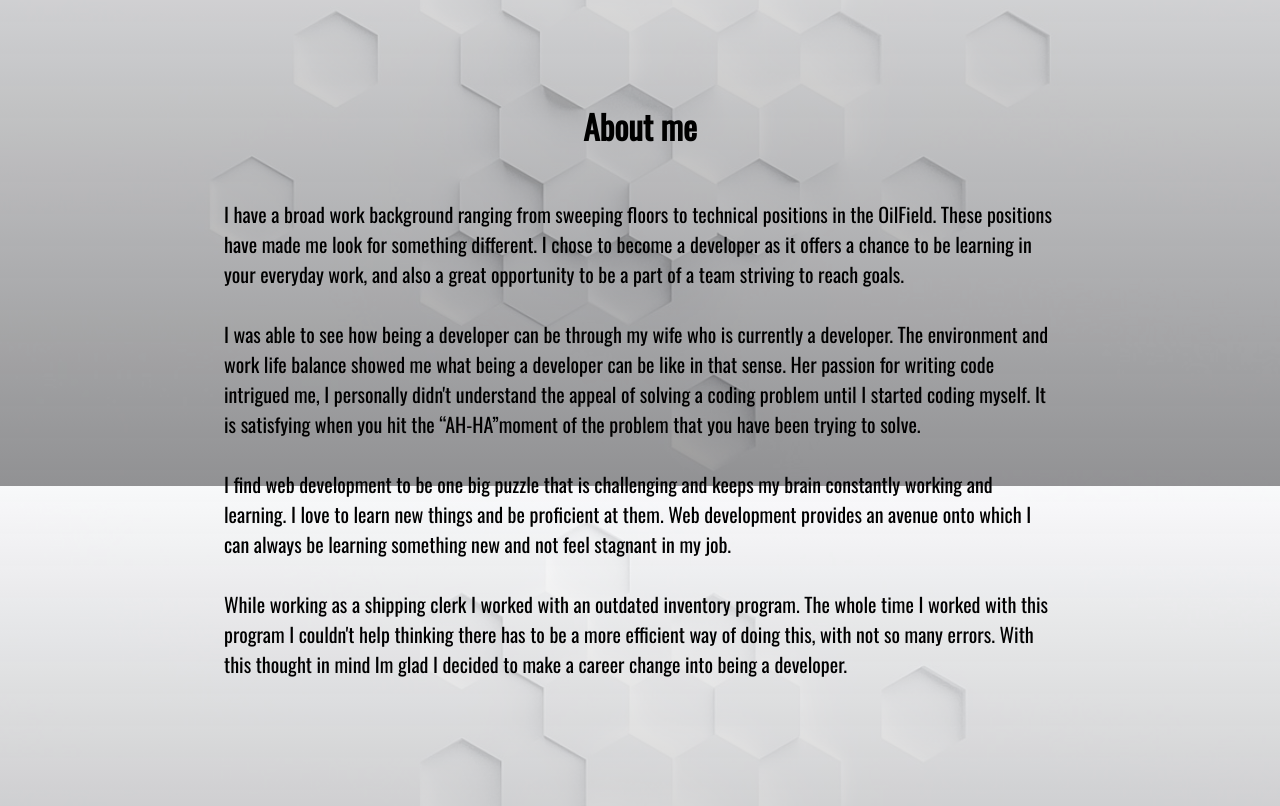
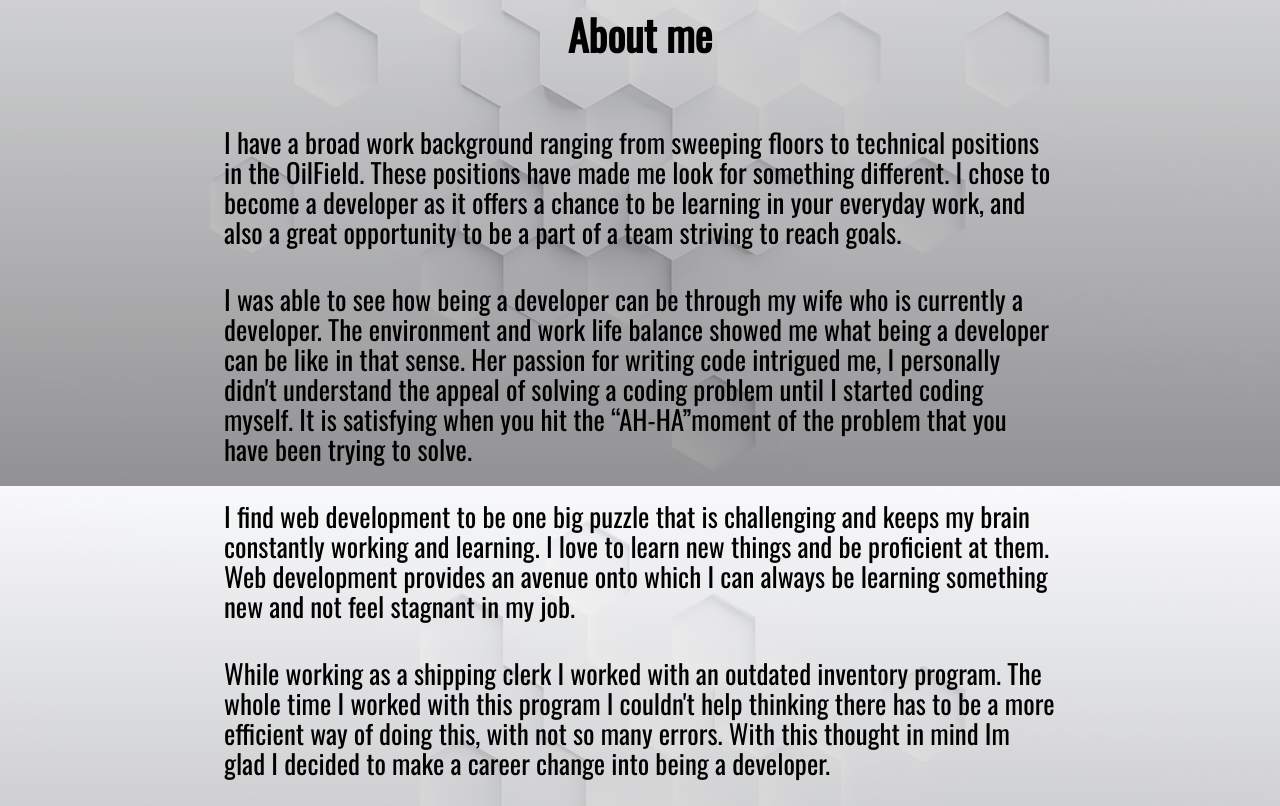
Before and after one commit to thinkful-ei-emu/zane-portfolio, a plain HTML site: page index.html in a window 1280 px wide. Shown: the part 1114-1920 px from the top of the page. Drawn offline with nearby package versions, Linux system fonts and the light colour scheme.

Commit message:
stuffs and things

```diff
--- a/portfolio.css
+++ b/portfolio.css
@@ -269,6 +269,9 @@ u {
     height:45px;
     border-bottom: 2px solid black;
   }
+  body{
+    font-size: 28px;
+  }
   .myworklink{
     transition:2s;
   }
@@ -351,6 +354,10 @@ u {
     justify-content: center;
   }
 
+  p{
+    font-size:27px;
+  }
+
   .family-image {
     min-height: 100vh;
     display: flex;
```
